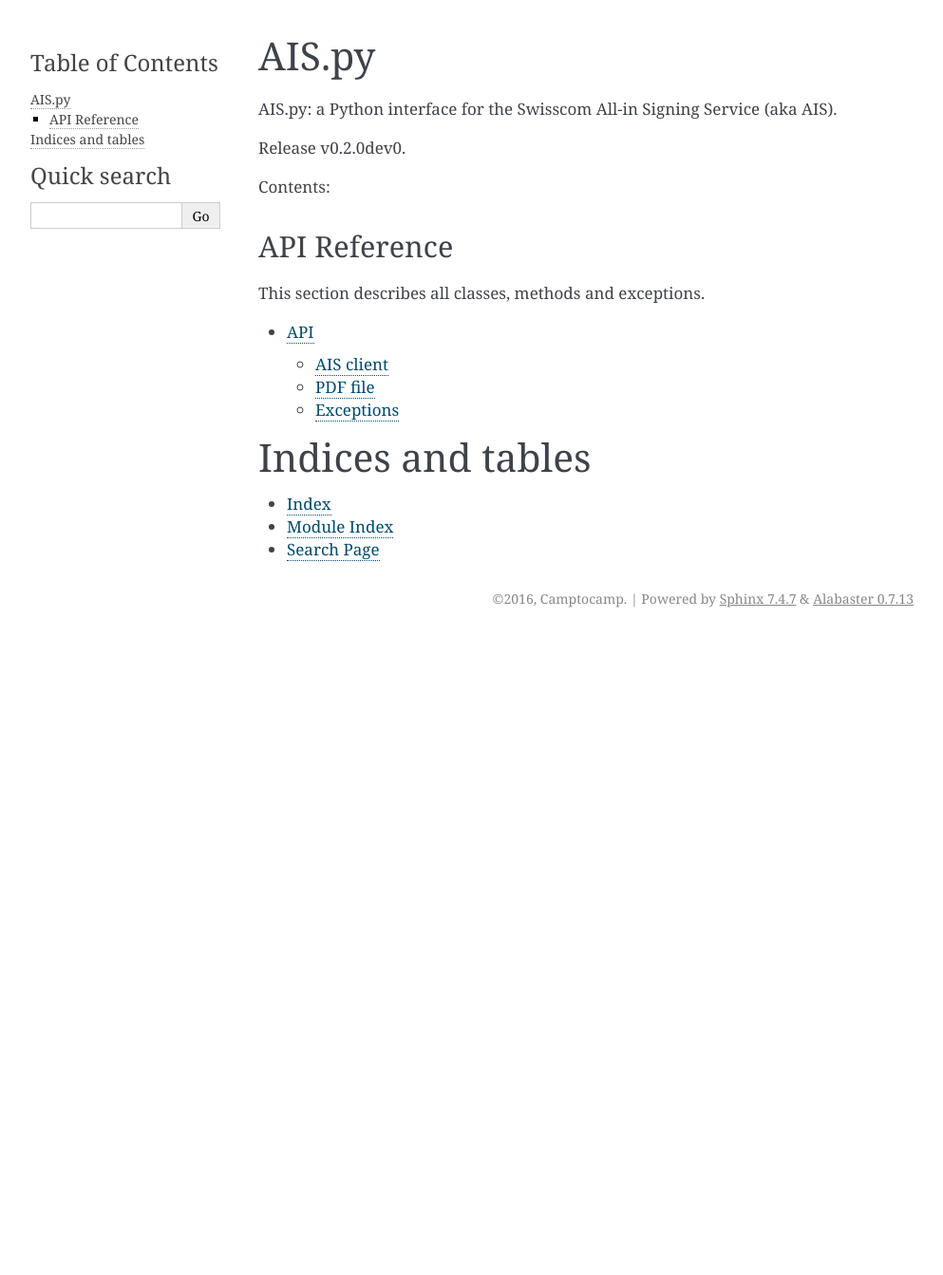
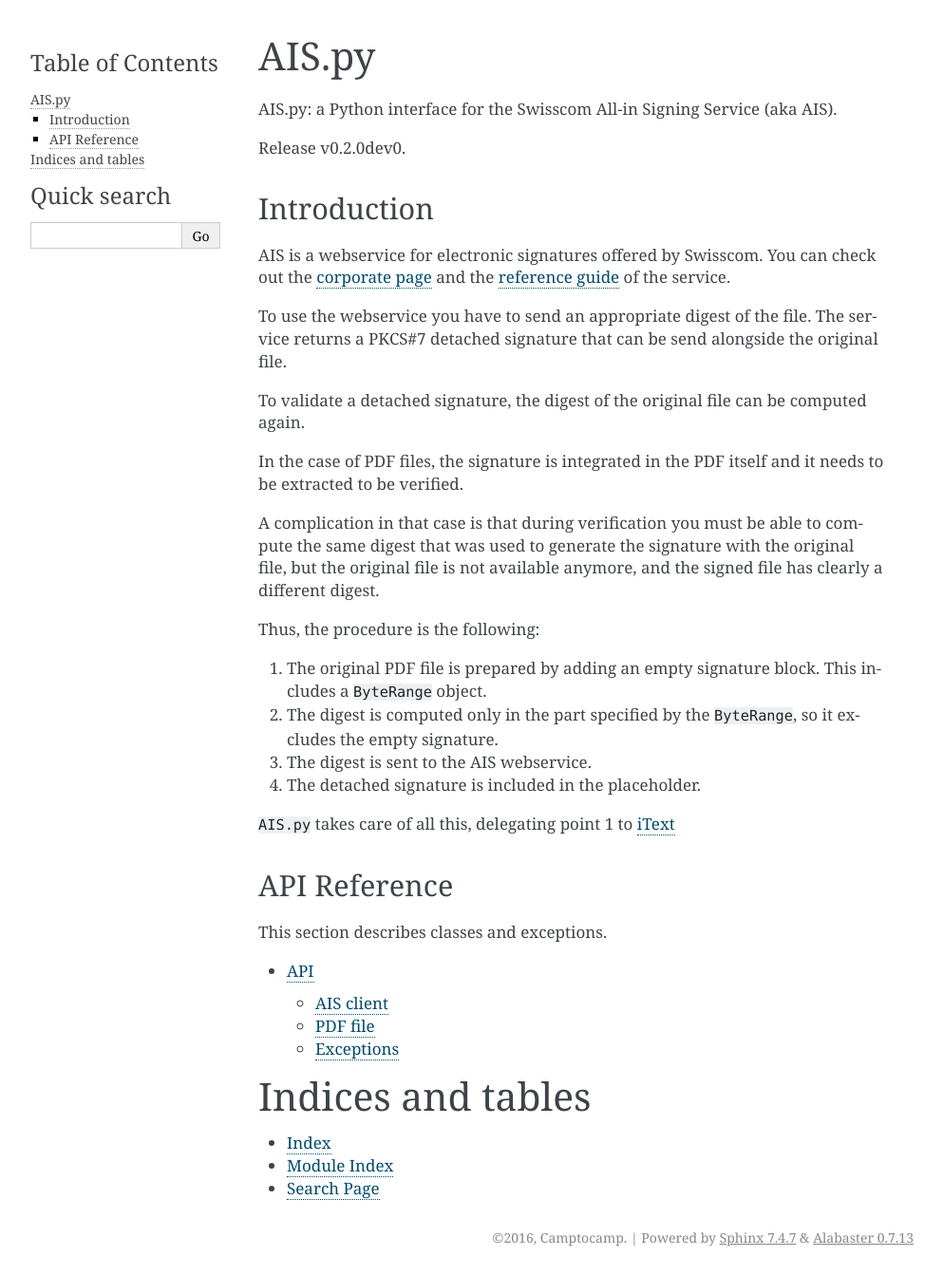
Before and after one commit to camptocamp/AIS.py, a Sphinx documentation site: the page built from docs/index.rst, in a window 1280 px wide. Shown: the whole page at 95% size, without its empty margins (148-1141 px from the left). Built offline with Sphinx 7.4.7, drawn with Linux system fonts in a browser that asks for light colours; before the commit the page ends 900 px from its top, so only the background shows below that.

Commit message:
doc introduction

```diff
--- a/docs/index.rst
+++ b/docs/index.rst
@@ -10,15 +10,47 @@
 
 Release v\ |version|.
 
-Contents:
+Introduction
+------------
 
-.. toctree::
-   :maxdepth: 2
+AIS is a webservice for electronic signatures offered by Swisscom. You can
+check out the `corporate page`_ and the `reference guide`_ of the
+service.
+
+To use the webservice you have to send an appropriate digest of the file. The
+service returns a PKCS#7 detached signature that can be send alongside the
+original file.
+
+To validate a detached signature, the digest of the original file can be
+computed again.
+
+In the case of PDF files, the signature is integrated in the PDF itself and
+it needs to be extracted to be verified.
+
+A complication in that case is that during verification you must be able to
+compute the same digest that was used to generate the signature with the
+original file, but the original file is not available anymore, and the signed
+file has clearly a different digest.
+
+Thus, the procedure is the following:
+
+1. The original PDF file is prepared by adding an empty signature block. This
+   includes a ``ByteRange`` object.
+2. The digest is computed only in the part specified by the ``ByteRange``, so
+   it excludes the empty signature.
+3. The digest is sent to the AIS webservice.
+4. The detached signature is included in the placeholder.
+
+``AIS.py`` takes care of all this, delegating point 1 to `iText`_
+
+.. _corporate page:  https://www.swisscom.ch/en/business/enterprise/offer/security/identity-access-security/signing-service.html
+.. _reference guide: http://documents.swisscom.com/product/1000255-Digital_Signing_Service/Documents/Reference_Guide/Reference_Guide-All-in-Signing-Service-en.pdf
+.. _iText: itextpdf.com
 
 API Reference
 -------------
 
-This section describes all classes, methods and exceptions.
+This section describes classes and exceptions.
 
 .. toctree::
    :maxdepth: 2
```
